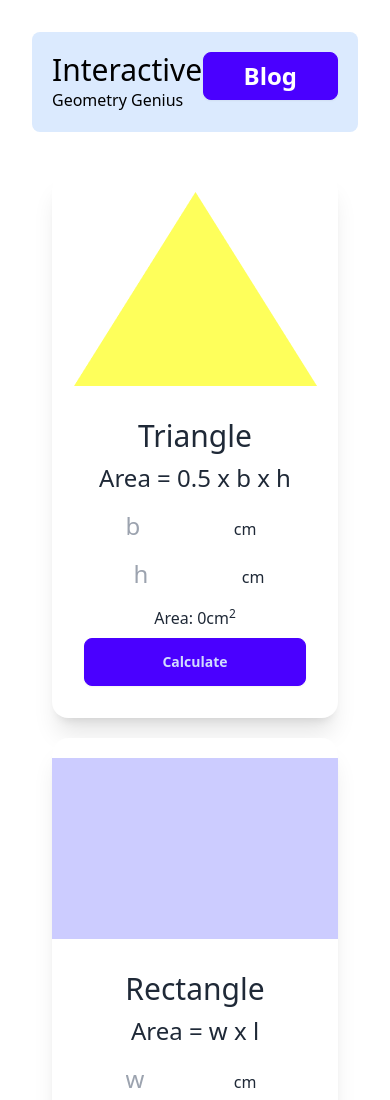
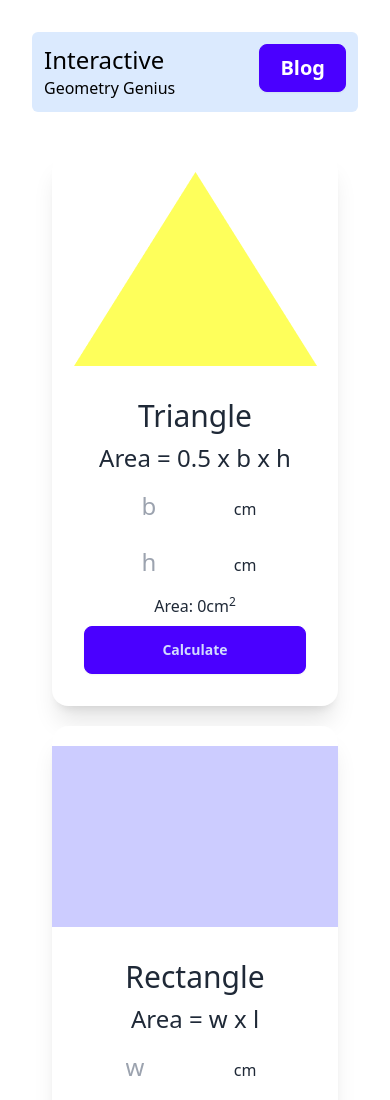
Before and after one commit to NiloyDas19/geometry-genius, a plain HTML site: page index.html in a window 390 px wide. Shown: the top 1100 px of the page. Drawn offline with nearby package versions, Linux system fonts and the light colour scheme.

Commit message:
update some margin and padding

```diff
--- a/index.html
+++ b/index.html
@@ -15,13 +15,13 @@
 
 <body class="m-8">
     <header>
-        <nav class="flex justify-between bg-blue-100 p-5 rounded-lg">
+        <nav class="flex justify-between bg-blue-100 p-3 lg:p-5  rounded-md md:rounded-lg">
             <div class="text-black">
-                <h1 class="text-3xl">Interactive</h1>
+                <h1 class="text-2xl md:text-3xl">Interactive</h1>
                 <h3>Geometry Genius</h3>
             </div>
             <div>
-                <button class="btn btn-primary text-2xl pl-10 pr-10 text-white">Blog</button>
+                <button class="btn btn-primary text-xl md:text-2xl pl-5 pr-5 lg:pl-10 lg:pr-10  text-white">Blog</button>
             </div>
         </nav>
     </header>
@@ -39,10 +39,10 @@
                         <p class="text-2xl">Area = 0.5 x b x h</p>
                         <div>
                             <input id="triangle-base" type="text" placeholder="b" class="w-24 text-2xl rounded-sm p-2">
-                            <span class="mr-4 ml-4">cm</span>
+                            <span class="md:mr-2 md:ml-2">cm</span>
                             <input id="triangle-height" type="text" placeholder="h"
-                                class="w-24 text-2xl rounded-sm p-2">
-                            <span class="ml-4">cm</span>
+                                class="w-24 text-2xl rounded-sm p-2 mt-2">
+                            <span class="md:ml-2">cm</span>
                         </div>
                         <div>
                             <p>Area: <span id="triangle-area">0</span><span>cm<sup>2</sup></span></p>
```
